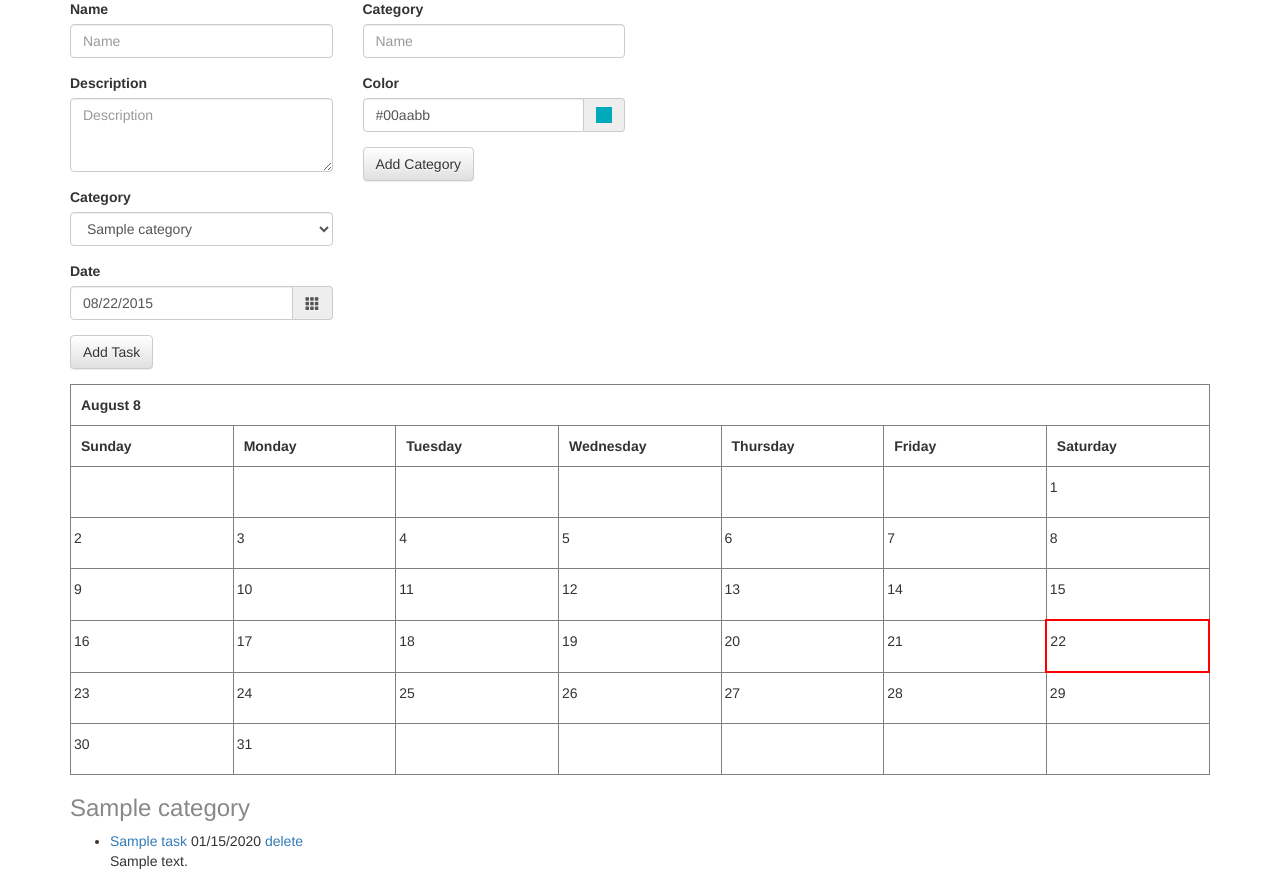
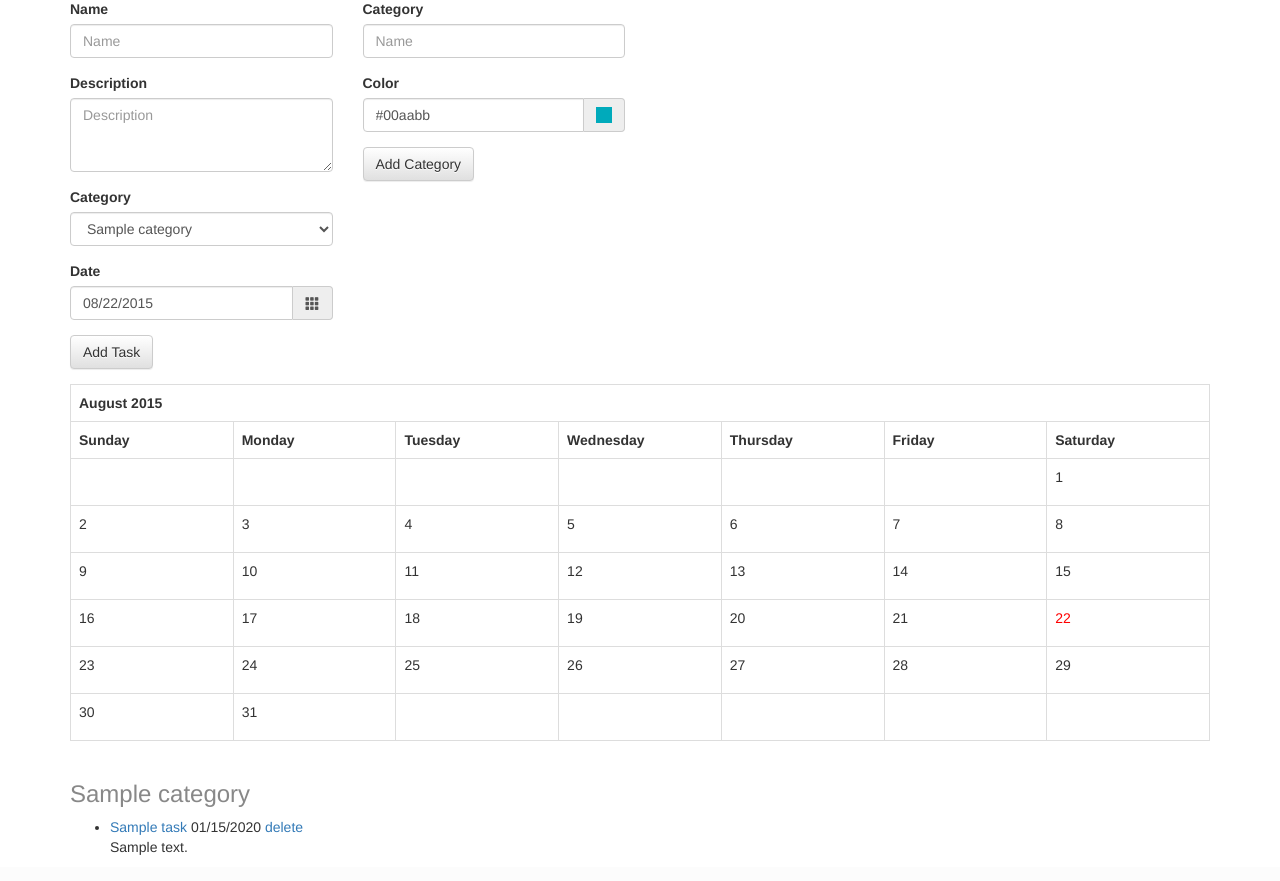
Before and after one commit to nicholasday/calendar, a Flask app: page / in a window 1280 px wide. Shown: the part 73-954 px from the top of the page. After the commit the page ends 928 px from the top, so only its background shows below. Run offline with Flask 2, Linux system fonts and the light colour scheme; a user stored in the database is signed in; tables that the repository leaves empty hold one stand-in row (values such as "Sample post"); some libraries are stand-ins or nearby versions.

Commit message:
Made the table prettier

```diff
--- a/app.py
+++ b/app.py
@@ -14,32 +14,15 @@ login_manager.init_app(app)
 login_manager.login_view = "login"
 app.secret_key = 'the power of habit'
 
-class _localized_month:
-    _months = [datetime.date(2001, i+1, 1).strftime for i in range(12)]
-    _months.insert(0, lambda x: "")
-
-    def __init__(self, format):
-        self.format = format
-
-    def __getitem__(self, i):
-        funcs = self._months[i]
-        if isinstance(i, slice):
-            return [f(self.format) for f in funcs]
-        else:
-            return funcs(self.format)
-
-    def __len__(self):
-        return 13
-
 cssclasses = ["Sunday", "Monday", "Tuesday", "Wednesday", "Thursday", "Friday", "Saturday"]
-month_name = _localized_month('%B')
+month_name = ['January', 'February', 'March', 'April', 'May', 'June', 'July', 'August', 'September', 'October', 'November', 'December']
 
 def make_html_calendar(calendar):
     v = []
     a = v.append
-    a('<table border="1" class="month my-table">')
+    a('<table class="month table table-bordered">')
     a('\n')
-    a(formatmonthname(datetime.datetime.now().month, datetime.datetime.now().month))
+    a(formatmonthname(themonth=datetime.datetime.now().month, theyear=datetime.datetime.now().year))
     a('\n')
     a(formatweekheader())
     a('\n')
@@ -54,7 +37,11 @@ def formatday(day, weekday):
     if day[0] == 0:
         return '<td class="noday">&nbsp;</td>' # day outside month
     else:
-        s = str(day[0]) + "<ol>"
+        if day[0] == datetime.datetime.now().day:
+            s = '<span class="someday today">' + str(day[0]) + "</span><ol>"
+        else:
+            s = '<span class="someday">' + str(day[0]) + "</span><ol>"
+
         for i in range(1, len(day)):
             s = s + '<li style="color:' + day[i][0] + '">' + str(day[i][1]) + "</li>"
 
@@ -81,7 +68,7 @@ def formatweekheader():
 
 def formatmonthname(theyear, themonth, withyear=True):
     if withyear:
-        s = '%s %s' % (month_name[themonth], theyear)
+        s = '%s %s' % (month_name[themonth - 1], theyear)
     else:
         s = '%s' % month_name[themonth]
     return '<tr><th colspan="7" class="month">%s</th></tr>' % s
--- a/static/css/styles.css
+++ b/static/css/styles.css
@@ -1,17 +1,7 @@
 td {
     width: 14%;
     max-width: 14%;
-    padding: 3px;
-    padding-top: 10px;
-    padding-bottom: 10px;
-}
-th {
-    padding: 10px;
-}
-.my-table {
-    width: 100%;
-    max-width: 100%;
 }
 .today {
-    border: 2px double red;
+    color: red;
 }
```
